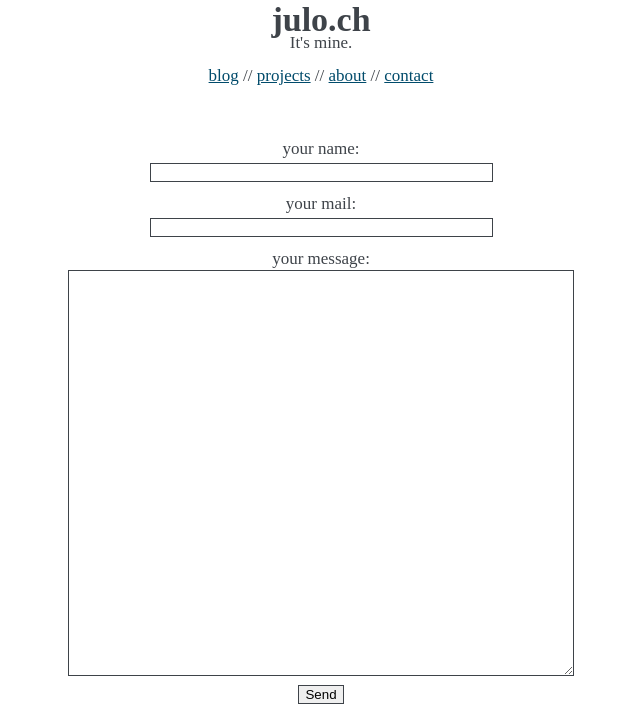
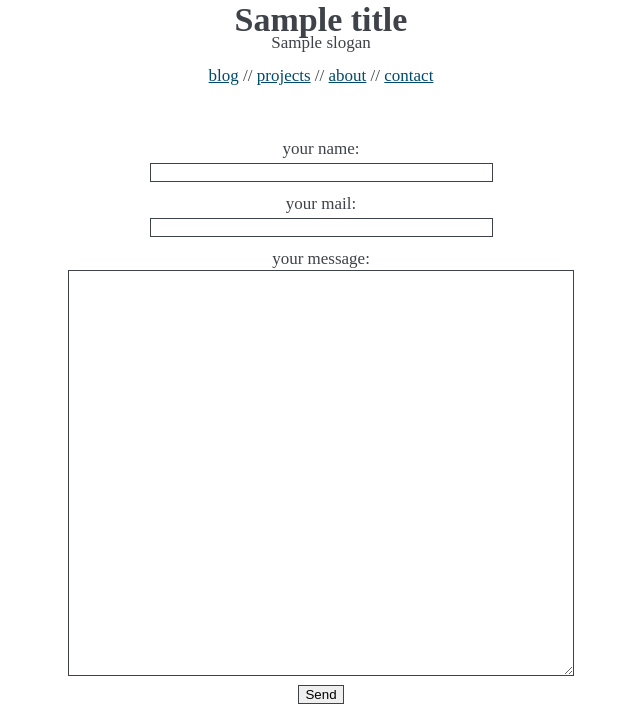
Before and after one commit to alexanderjulo/appletini, a Python web app: template www/templates/contact.html in a window 1280 px wide. Shown: the top 713 px of the page, without its empty margins (319-959 px from the left). Run offline with Jinja, Linux system fonts and the light colour scheme; the template is opened without the code that fills it: most values are stand-ins (such as "Sample title", 1, 10 or a date in 2020); some web fonts are replaced.

Commit message:
made title and slogan dynamic and configurable
for more information check out the readme

```diff
--- a/www/__init__.py
+++ b/www/__init__.py
@@ -13,6 +13,7 @@ db = SQLAlchemy(www)
 from flaskext.mail import Mail
 mail = Mail(www)
 
+from www import tweaks
 from www import main
 from www import user
 from www import page
--- a/www/templates/base.html
+++ b/www/templates/base.html
@@ -1,7 +1,7 @@
 <!doctype html>
 <html>
 	<head>
-		<title>{% block title %}Seite{% endblock %} - julo.ch</title>
+		<title>{% block title %}Site{% endblock %} - {{ title }}</title>
 		<link rel="stylesheet" type="text/css" href="{{ url_for('static', filename='base.css') }}">
 		<link href='http://fonts.googleapis.com/css?family=Droid+Sans+Mono|Droid+Serif' rel='stylesheet' type='text/css'>
 		<link rel="alternate" type="application/atom+xml" title="Blog - julo.ch" href="http://www.julo.ch/blog/atom" />
@@ -26,8 +26,8 @@
 	<body>
 		<div id="wrapper">
 			<div id="logo">
-				<h1>julo.ch</h1>
-				<p>It's mine.</p>
+				<h1>{{ title }}</h1>
+				<p>{{ slogan }}</p>
 			</div>
 			<p class="nav"><a href="/blog">blog</a> // <a href="/projects">projects</a> // <a href="/about">about</a> // <a href="/contact">contact</a></p>
 			{% if current_user.is_authenticated() %}<p class="adminnav">admin: <a href="/admin/page">pages</a> // <a href="/admin/user">user</a> // <a href="https://www.google.com/analytics/web/#report/visitors-overview/a28190962w53824221p54711255/">analytics</a>{% endif %}</p>
```
Also changed, not shown: www/tweaks.py (added, +7 -0 lines), 1 other file.
